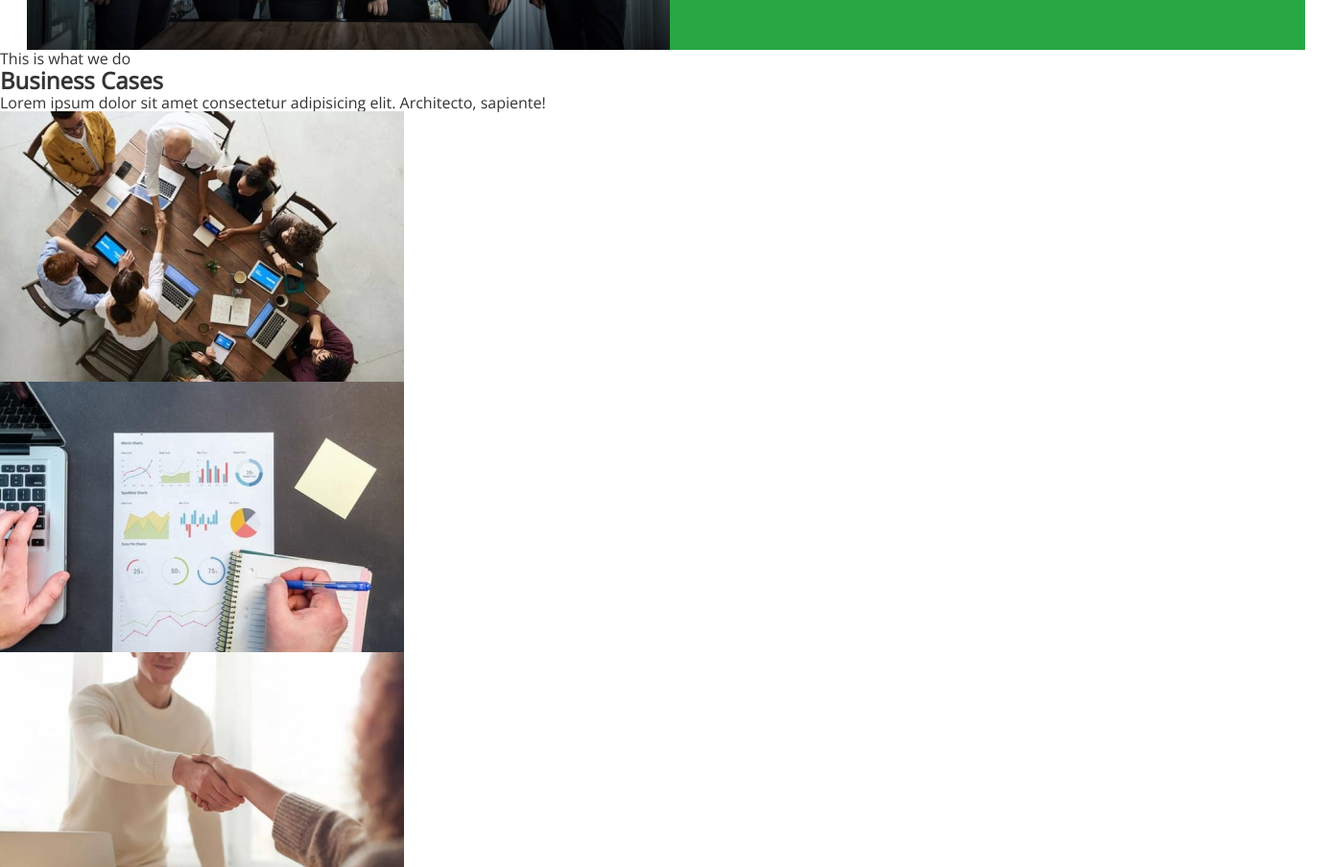
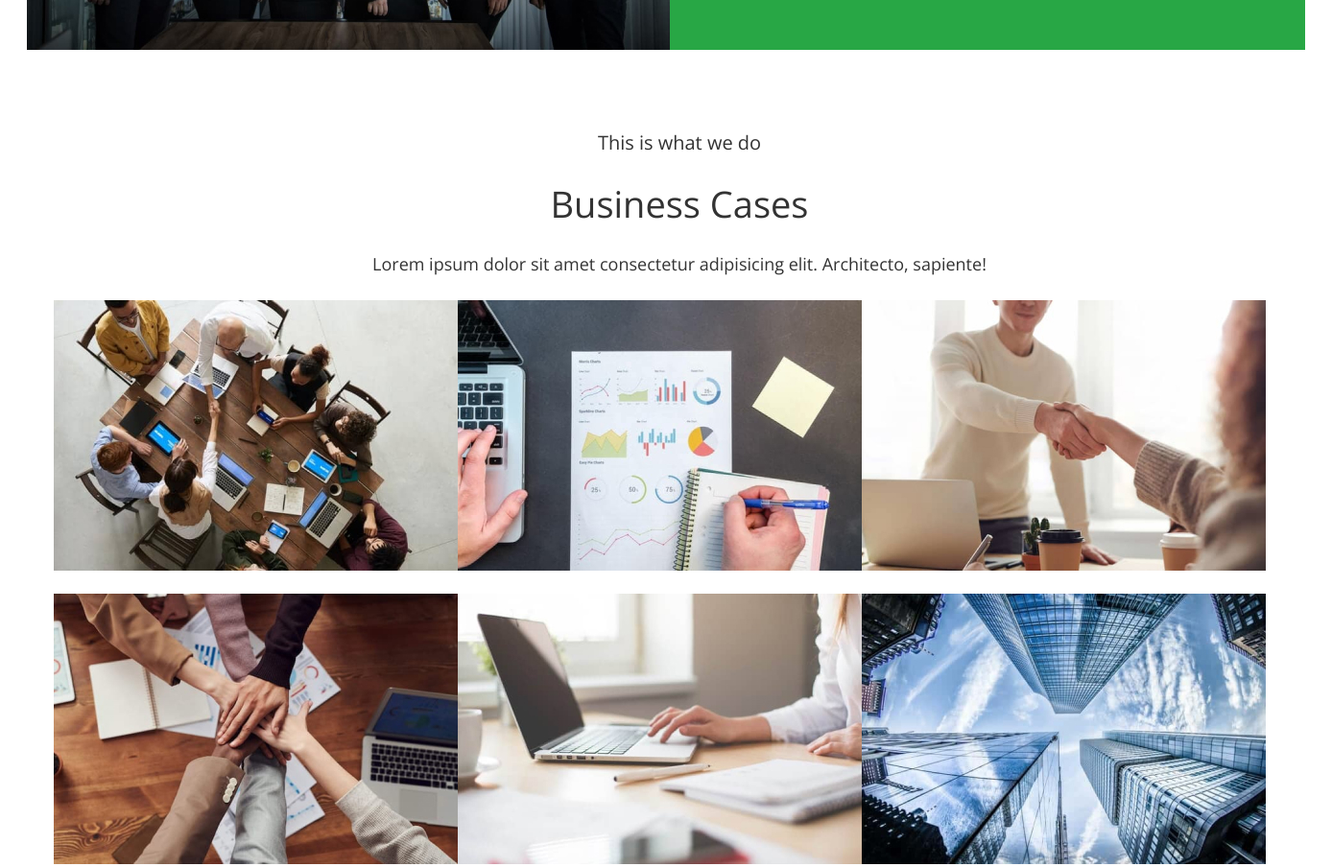
Before and after one commit to kashirin-olexsandr/blended-88-7-8, a plain HTML site: page index.html in a window 1280 px wide. Shown: the part 620-1524 px from the top of the page at 96% size, 1388 px wide, since content can reach past the window. Drawn offline with nearby package versions, Linux system fonts and the light colour scheme; files whose address does not match are found by name.

Commit message:
ad class. stales

```diff
--- a/css/styles.css
+++ b/css/styles.css
@@ -134,6 +134,49 @@ body {
   background-color: var(--light-color);
 }
 
+/* --------- Cases------ */
+
+.section-cases {
+  padding: 80px 28px;
+}
+
+.uppertitle {
+  font-weight: 400;
+  font-size: 20px;
+  line-height: 1.65;
+  text-align: center;
+  margin-bottom: 24px;
+  color: var(--main-color);
+}
+
+.cases-title {
+  font-weight: 300;
+  font-size: 38px;
+  line-height: 1.26;
+  text-align: center;
+  margin-bottom: 24px;
+  color: var(--main-color);
+}
+
+.cases-text {
+  font-weight: 400;
+  font-size: 18px;
+  line-height: 1.56;
+  text-align: center;
+  margin-bottom: 24px;
+  color: var(--main-color);
+}
+
+.cases-list {
+  display: flex;
+  flex-wrap: wrap;
+  row-gap: 24px;
+}
+
+.cases-list-images {
+  display: block;
+  width: calc((100%-42)/3);
+}
 
 /* ---------Footer Section------ */
 
--- a/index.html
+++ b/index.html
@@ -1,5 +1,6 @@
 <!DOCTYPE html>
 <html lang="en">
+
 <head>
   <meta charset="UTF-8" />
   <meta http-equiv="X-UA-Compatible" content="IE=edge" />
@@ -7,14 +8,9 @@
   <title>Document</title>
   <link rel="preconnect" href="https://fonts.googleapis.com" />
   <link rel="preconnect" href="https://fonts.gstatic.com" crossorigin />
-    <link
-      href="https://fonts.googleapis.com/css2?family=Open+Sans:wght@300;400&display=swap"
-      rel="stylesheet"
-    />
-    <link
-      rel="stylesheet"
-      href="https://cdnjs.cloudflare.com/ajax/libs/modern-normalize/1.0.0/modern-normalize.min.css"
-    />
+  <link href="https://fonts.googleapis.com/css2?family=Open+Sans:wght@300;400&display=swap" rel="stylesheet" />
+  <link rel="stylesheet"
+    href="https://cdnjs.cloudflare.com/ajax/libs/modern-normalize/1.0.0/modern-normalize.min.css" />
   <link rel="stylesheet" href="./css/styles.css" />
 </head>
 
@@ -63,61 +59,39 @@
 
     <!-- Cases -->
 
-      <section id="cases">
-        <p>This is what we do</p>
-        <h2>Business Cases</h2>
-        <p>
+    <section class="section-cases" id="cases">
+      <div class=" container cases-container">
+        <p class="uppertitle">This is what we do</p>
+        <h2 class="cases-title">Business Cases</h2>
+        <p class="cases-text">
           Lorem ipsum dolor sit amet consectetur adipisicing elit. Architecto,
           sapiente!
         </p>
-        <ul>
-          <li>
-            <img
-              src="./images/cases/top-view-team.jpg"
-              width="421"
-              alt="Top view of the team"
-            />
+        <ul class="cases-list list link">
+          <li class="cases-list-images">
+            <img src="./images/cases/top-view-team.jpg" width="421" alt="Top view of the team" />
           </li>
-          <li>
+          <li class="cases-list-images">
             <img src="./images/cases/notes.jpg" width="421" alt="Notes" />
           </li>
-          <li>
-            <img
-              src="./images/cases/hand-shake.jpg"
-              width="421"
-              alt="Hand shake"
-            />
+          <li class="cases-list-images">
+            <img src="./images/cases/hand-shake.jpg" width="421" alt="Hand shake" />
           </li>
-          <li>
-            <img
-              src="./images/cases/team-hands.jpg"
-              width="421"
-              alt="Top view for the team hands"
-            />
+          <li class="cases-list-images">
+            <img src="./images/cases/team-hands.jpg" width="421" alt="Top view for the team hands" />
           </li>
-          <li>
-            <img
-              src="./images/cases/laptop.jpg"
-              width="421"
-              alt="Working on laptop"
-            />
+          <li class="cases-list-images">
+            <img src="./images/cases/laptop.jpg" width="421" alt="Working on laptop" />
           </li>
-          <li>
-            <img
-              src="./images/cases/buildings.jpg"
-              width="421"
-              alt="buildings"
-            />
+          <li class="cases-list-images">
+            <img src="./images/cases/buildings.jpg" width="421" alt="buildings" />
           </li>
         </ul>
+      </div>
     </section>
     <!-- Request callback -->
     <section>
-        <img
-          src="./images/request/mantolaptop.jpg"
-          alt="man at the laptop"
-          width="670"
-        />
+      <img src="./images/request/mantolaptop.jpg" alt="man at the laptop" width="670" />
       <h2>Request callback</h2>
       <ul>
         <li><input type="text" placeholder="Enter your name" /></li>
@@ -166,4 +140,5 @@
     </div>
   </footer>
 </body>
+
 </html>
```
Lines whose indentation alone changed are shown as unchanged.
